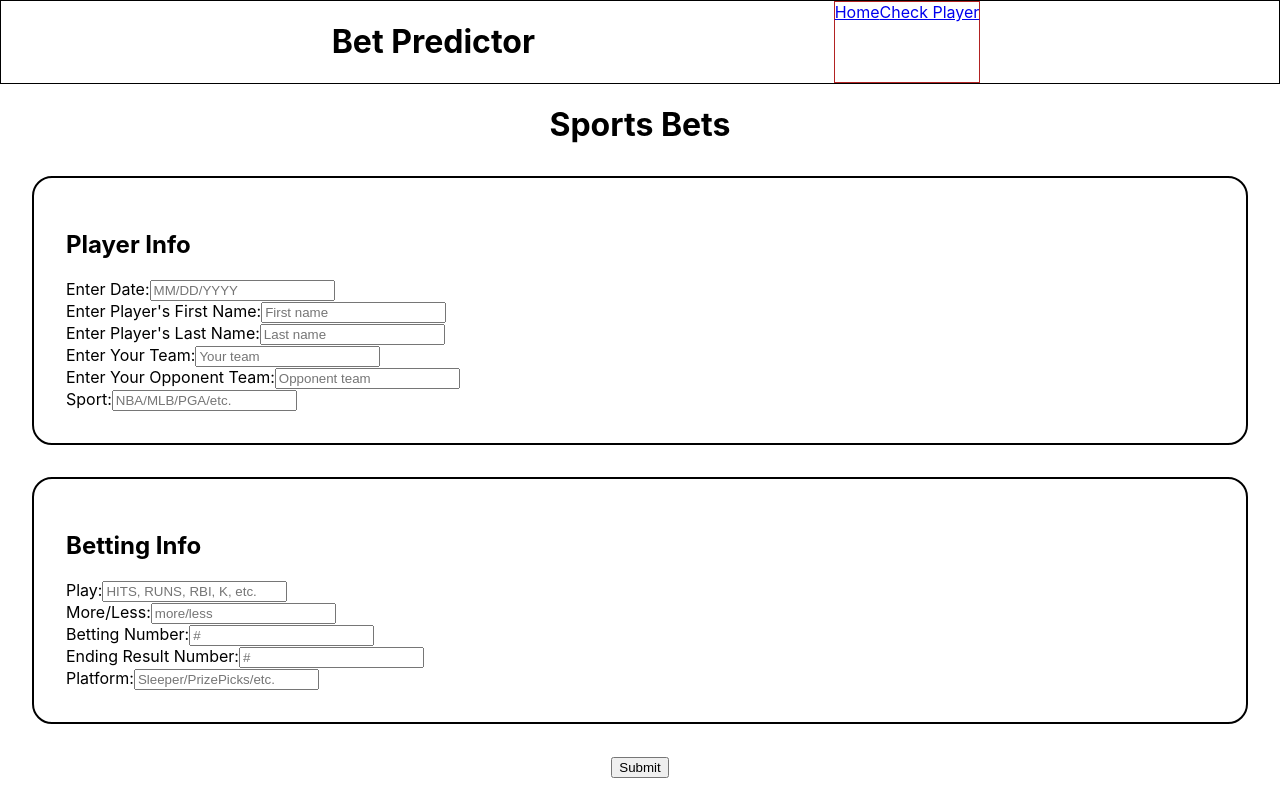
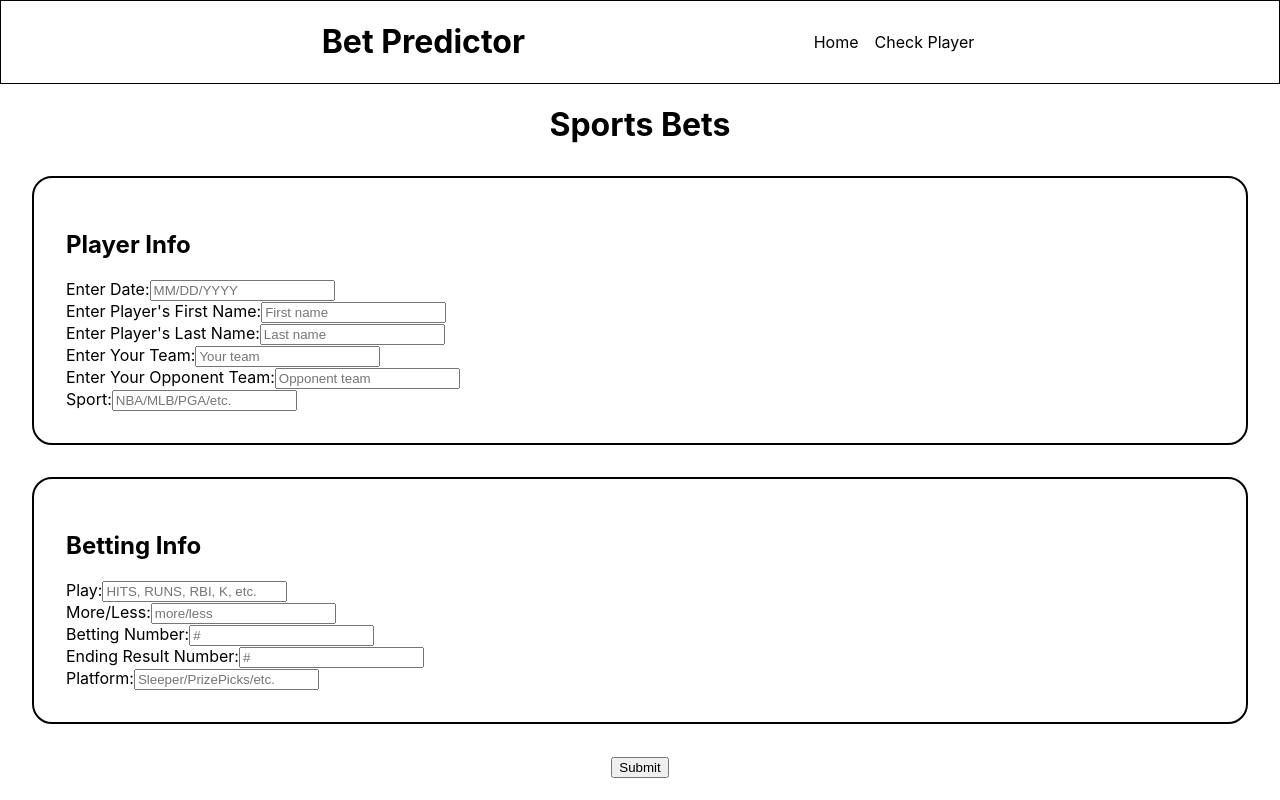
Before and after one commit to Peterhyh/sports-bet-predictor, a React (Create React App) app: page / in a window 1280 px wide. Built offline with nearby package versions, Linux system fonts and the light colour scheme.

Commit message:
Navbar buttons hover green

```diff
--- a/src/App.css
+++ b/src/App.css
@@ -61,7 +61,17 @@
   margin-left: 2rem;
 }
 
-.navbar-buttons {
-  text-align: center;
-  border: 1px solid firebrick;
+.navbar-button-section {
+  display: flex;
+  align-items: center;
 }
+
+.navbar-button {
+  color: black;
+  margin-right: 1rem;
+  text-decoration: none;
+}
+
+.navbar-button:hover {
+  color: green;
+}
--- a/src/components/NavBar.js
+++ b/src/components/NavBar.js
@@ -5,9 +5,9 @@ const NavBar = () => {
     return (
         <div className="navbar">
             <h1>Bet Predictor</h1>
-            <div className="navbar-buttons">
-                <Link to="/">Home</Link>
-                <Link to="/check">Check Player</Link>
+            <div className="navbar-button-section">
+                <Link className="navbar-button" to="/">Home</Link>
+                <Link className="navbar-button" to="/check">Check Player</Link>
             </div>
         </div>
     );
```
